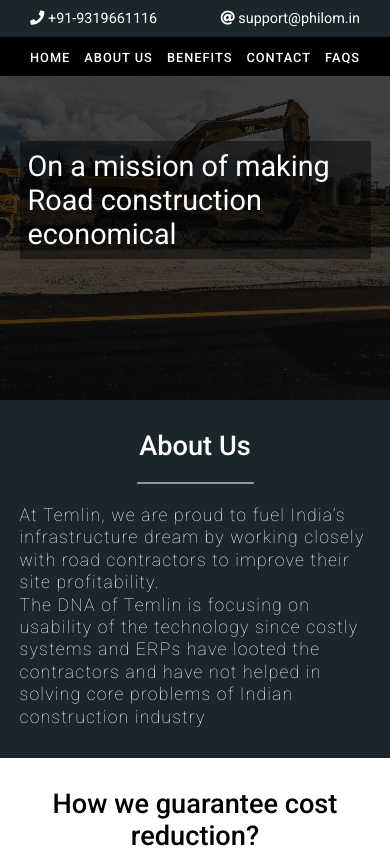
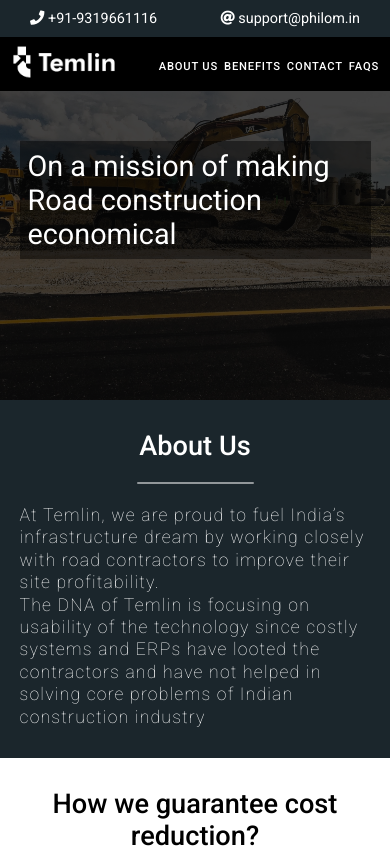
Before and after one commit to faizanalijoo/buildbytemlin, a plain HTML site: page index.html in a window 390 px wide. Shown: the top 855 px of the page. Drawn offline with nearby package versions, Linux system fonts and the light colour scheme.

Commit message:
navbar logo add

```diff
--- a/css/style.css
+++ b/css/style.css
@@ -37,12 +37,15 @@
 }
 .main-nav {
     color: white;
-    padding: 16px 50px;
+    padding: 0px 50px;
+}
+.main-nav img {
+    height: 70px;
 }
 .scroll {
     background-color: black;
 }
-.main-nav a {
+.main-nav a.nav_link {
     text-decoration: none;
     color: white;
     font-size: 0.9rem;
@@ -56,12 +59,13 @@
 
     background-color: rgba(0, 0, 0, 0.466);
 }
-.main-nav a:hover {
+.main-nav a.nav_link:hover {
     background-color: rgba(0, 0, 0, 0.961);
 }
 .main-nav ul {
     display: flex;
     justify-content: flex-end;
+    align-items: center;
 }
 .main-nav ul li {
     list-style: none;
@@ -575,26 +579,29 @@
     footer p {
         font-size: 0.9rem;
     }
-    .main-nav a {
+    .main-nav a.nav_link {
         text-decoration: none;
         color: white;
-        font-size: 0.8rem;
+        font-size: 0.7rem;
         transition: all .3s;
         font-weight: 500;
-        letter-spacing: 1px;
+        letter-spacing: 0.8px;
         text-transform: uppercase;
-        padding: 4px;
+        padding: 0px;
         border: none;
         background-color: transparent;
     }
-    .main-nav a:hover {
+    .main-nav a.nav_link:hover {
         background-color: rgba(0, 0, 0, 0.961);
     }
     .main-nav ul {
-        padding: 10px 0;
+        padding: 0px 8px;
         display: flex;
         max-width: 100%;
         justify-content: center;
+    }
+    .main-nav img {
+        height: 50px;
     }
     .main-nav ul li {
         list-style: none;
--- a/index.html
+++ b/index.html
@@ -25,11 +25,11 @@
         </nav>
         <nav class="main-nav">
             <ul>
-                <li><a href="">Home</a></li>
-                <li><a href="#aboutus">About Us</a></li>
-                <li><a href="#benefits">Benefits</a></li>
-                <li><a href="#form">Contact</a></li>
-                <li><a href="#faq">FAQs</a></li>
+                <li style="margin-right: auto;"><a href=""><img src="/resources/temlinlogo.png" /></a></li>
+                <li><a class="nav_link" href="#aboutus">About Us</a></li>
+                <li><a class="nav_link" href="#benefits">Benefits</a></li>
+                <li><a class="nav_link" href="#form">Contact</a></li>
+                <li><a class="nav_link" href="#faq">FAQs</a></li>
             </ul>
         </nav>
     </header>
```
Also changed, not shown: resources/temlinlogo.png (added).
